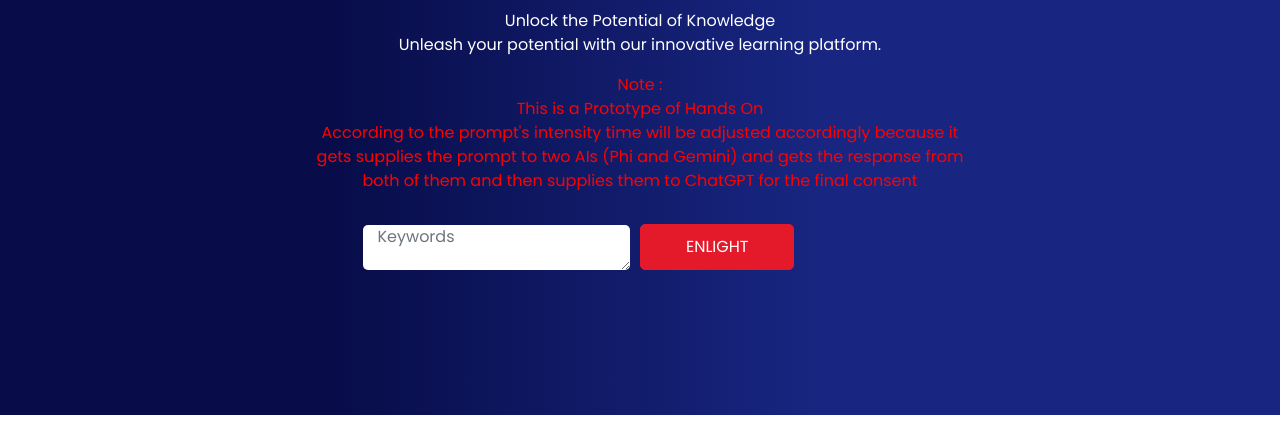
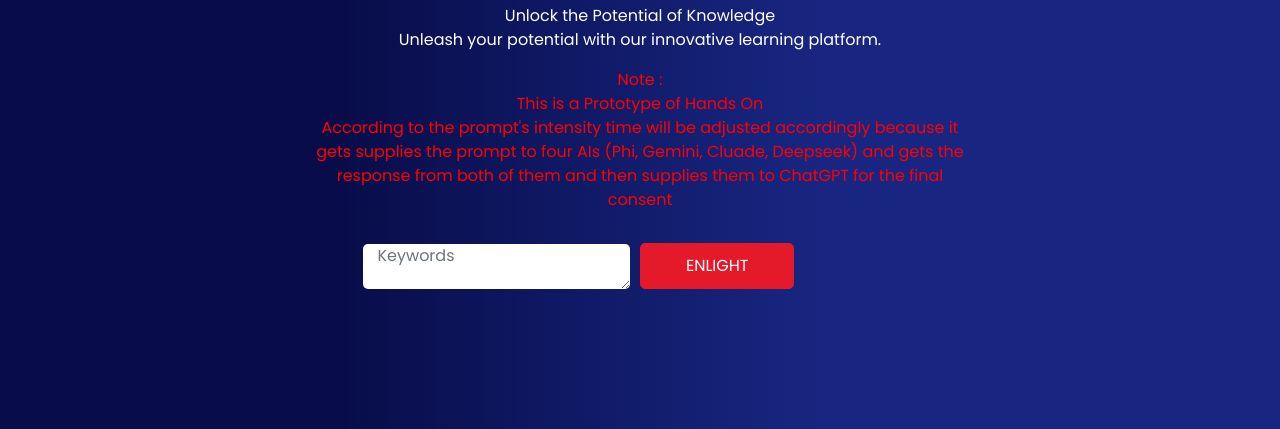
Before and after one commit to CodedBySuriya/Hands-On-Test, a website: page dashboard.html in a window 1280 px wide. Shown: the part 385-814 px from the top of the page. Drawn offline with nearby package versions, Linux system fonts and the light colour scheme; files that its build step writes are made by us from their sources; sample sign-in values are in the browser's storage; files whose address does not match are found by name.

Commit message:
first commit

```diff
--- a/dashboard.html
+++ b/dashboard.html
@@ -114,9 +114,10 @@
                   Note :<br />
                   This is a Prototype of Hands On <br />
                   According to the prompt's intensity time will be adjusted
-                  accordingly because it gets supplies the prompt to two AIs
-                  (Phi and Gemini) and gets the response from both of them and
-                  then supplies them to ChatGPT for the final consent
+                  accordingly because it gets supplies the prompt to four AIs
+                  (Phi, Gemini, Cluade, Deepseek) and gets the response from
+                  both of them and then supplies them to ChatGPT for the final
+                  consent
                 </p>
               </div>
             </div>
```
